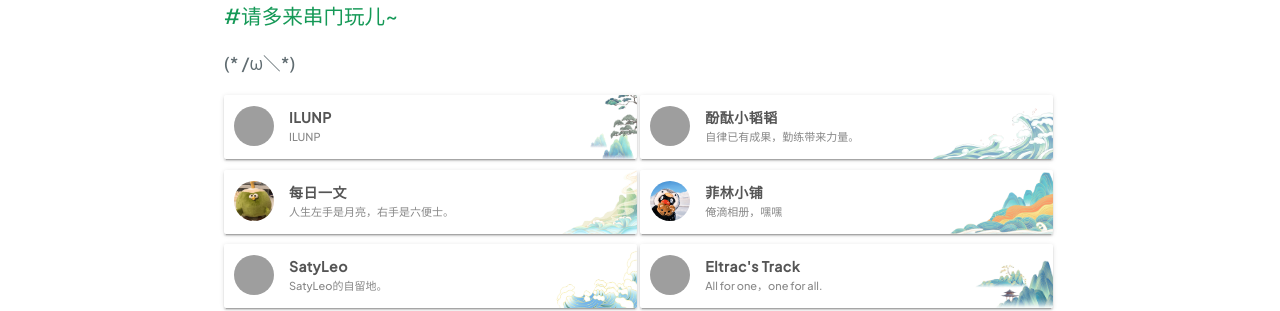
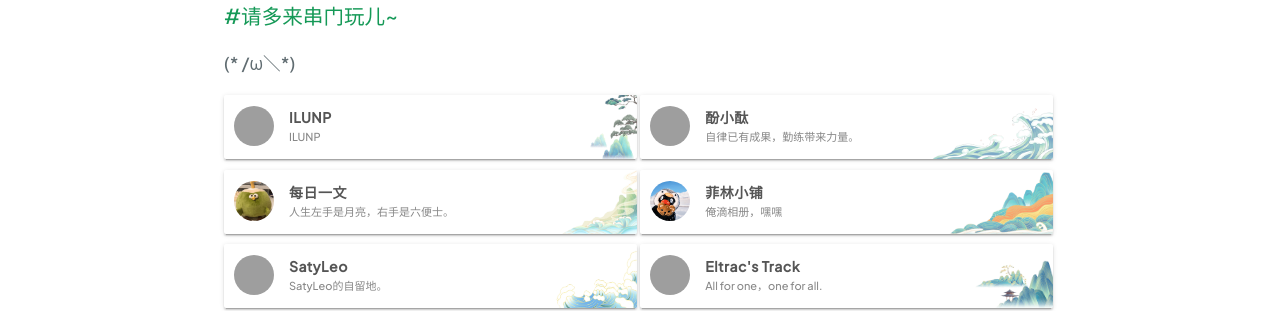
Before and after one commit to link9596/qwq, a Jekyll site: the page built from pages/link.md, in a window 1280 px wide. Shown: the part 895-1206 px from the top of the page. Built offline with Jekyll 4.4.1, drawn with Linux system fonts in a browser that asks for light colours; comment, search, counter and statistics services are not loaded; grey boxes are pictures that could not be loaded.

Commit message:
更新 friends.yml

```diff
--- a/_data/friends.yml
+++ b/_data/friends.yml
@@ -4,7 +4,7 @@
   describe: ILUNP
   skin: /theme/skin/skin6.png
 
-- name: 酚酞小韬韬
+- name: 酚小酞
   image: http://q1.qlogo.cn/g?b=qq&nk=994021449&s=100
   url: https://ftaoo.cn
   describe: 自律已有成果，勤练带来力量。
```
